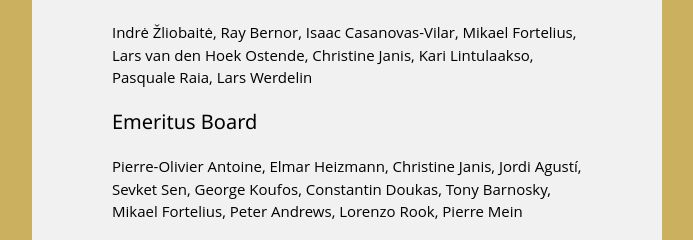
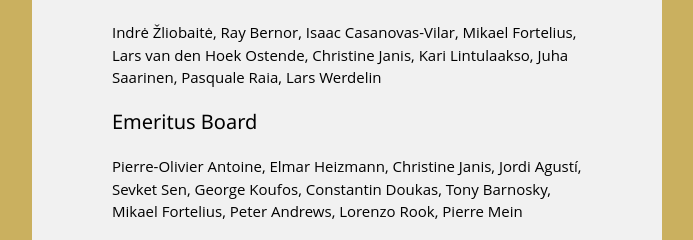
Before and after one commit to karilint/new_and_old_worlds, a Django app: page /now/board/ in a window 1280 px wide. Shown: the part 932-1172 px from the top of the page, without its empty margins (293-986 px from the left). Run offline with Django 3.2, Linux system fonts and the light colour scheme; some libraries are stand-ins or nearby versions.

Commit message:
Steering Group: Juha Saarinen

```diff
--- a/now/templates/board.html
+++ b/now/templates/board.html
@@ -43,7 +43,7 @@ NOW - Fossil Mammal Database - Advisory Board
       <h4>Steering Group</h4>
     </header>
     <ul class="w3-ul">
-      <li>Indr&#279; &#381;liobait&#279;, Ray Bernor, Isaac Casanovas-Vilar, Mikael Fortelius, Lars van den Hoek Ostende, Christine Janis, Kari Lintulaakso, Pasquale Raia, Lars Werdelin</li>
+      <li>Indr&#279; &#381;liobait&#279;, Ray Bernor, Isaac Casanovas-Vilar, Mikael Fortelius, Lars van den Hoek Ostende, Christine Janis, Kari Lintulaakso, Juha Saarinen, Pasquale Raia, Lars Werdelin</li>
     </ul>
   </section>
   <section class="w3-container" id="EmeritusBoard">
```
